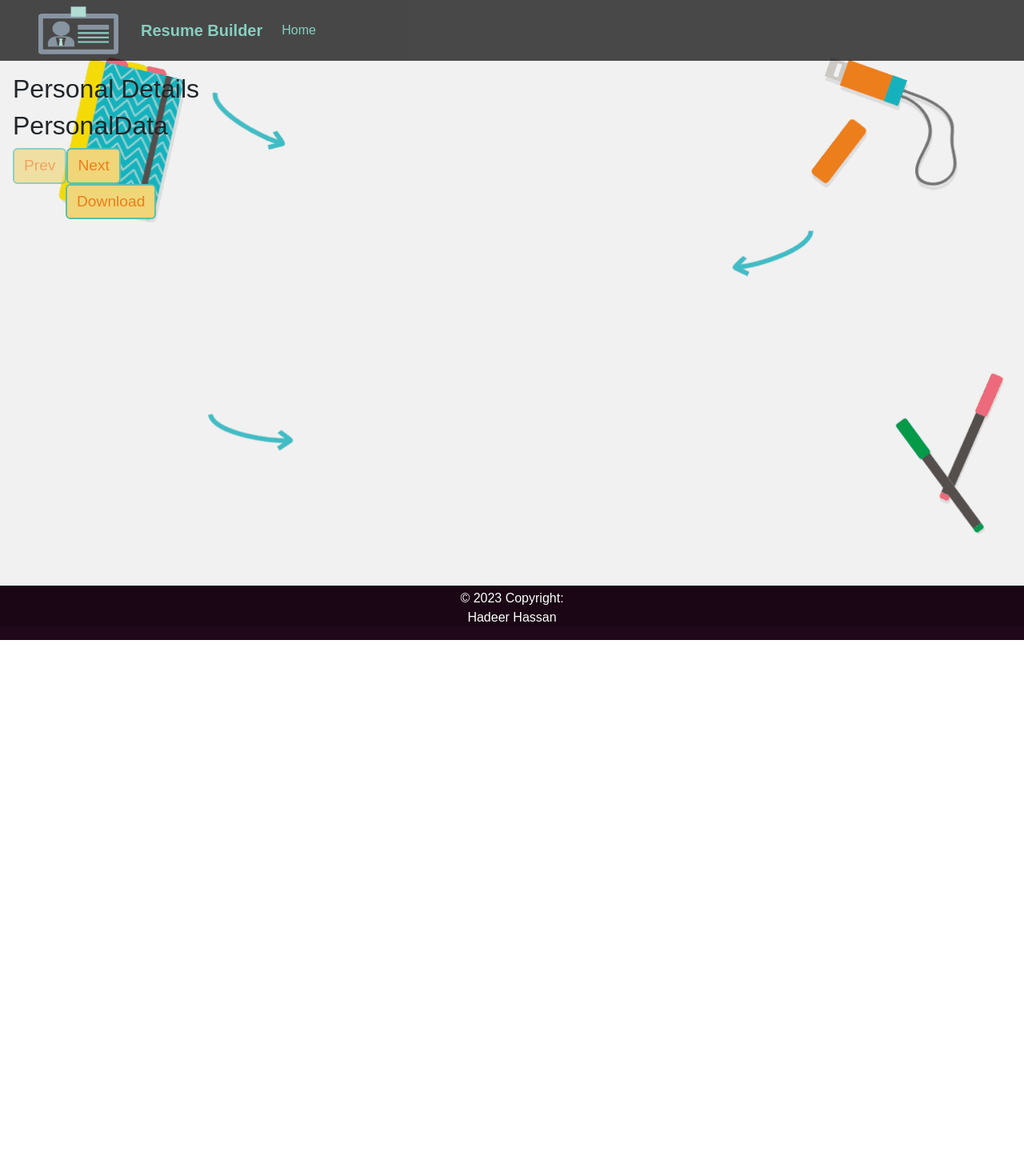
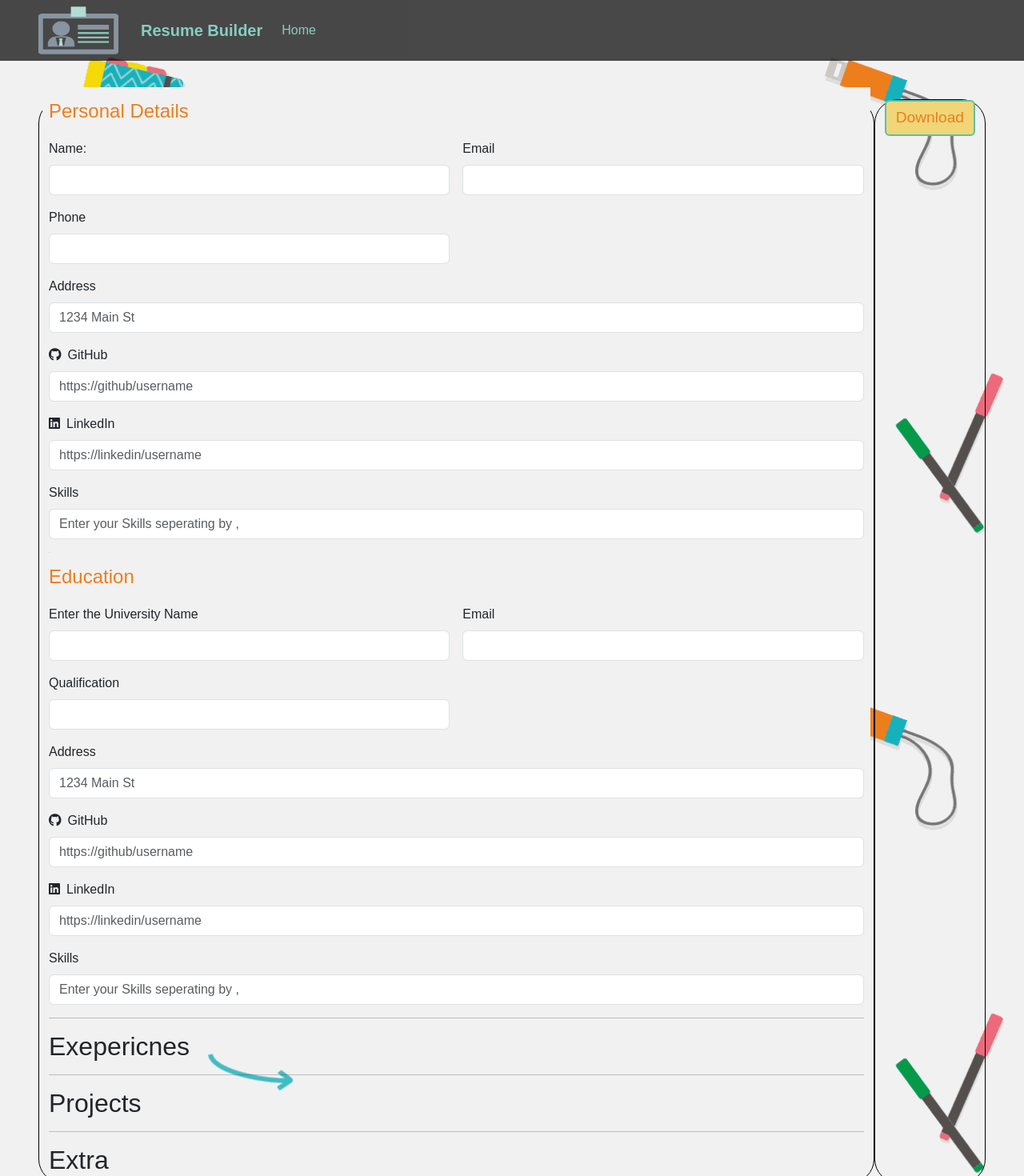
Before and after one commit to HadeerHassan28/Sync-resmueBuilder, a React (Vite) app in the folder frontEnd/: page /resume in a window 1280 px wide. Shown: the top 1470 px of the page at 80% size. Before the commit the page ends 800 px from the top, so only its background shows below. Built offline with nearby package versions, Linux system fonts and the light colour scheme; no server answers; a web font is replaced by a local one.

Commit message:
personal Info

```diff
--- a/frontEnd/src/component/AddInfo/AddInfo.jsx
+++ b/frontEnd/src/component/AddInfo/AddInfo.jsx
@@ -11,6 +11,7 @@ const AddInfo = () => {
     name: "",
     email: "",
     phone: "",
+    address: "",
     linkedin: "",
     github: "",
     skills: "",
@@ -43,45 +44,62 @@ const AddInfo = () => {
     extra_1: "",
     extra_2: "",
   });
-  const [page, setpage] = useState(0);
-  const FormTitle = [
-    "Personal Details",
-    "Education",
-    "Exepericnes",
-    "Projects",
-    "Extra",
-  ];
-  const pageDisplay = () => {
-    if (page === 0) return <PersonalData />;
-    else if (page === 1) return <Education />;
-    else if (page === 2) return <Exepericnes />;
-    else if (page === 3) return <Projects />;
-    else return <Extra />;
-  };
+  // const [page, setpage] = useState(0);
+  // const FormTitle = [
+  //   "Personal Details",
+  //   "Education",
+  //   "Exepericnes",
+  //   "Projects",
+  //   "Extra",
+  // ];
+  // const pageDisplay = () => {
+  //   if (page === 0)
+  //     return <PersonalData formData={formData} setFormData={setFormData} />;
+  //   else if (page === 1)
+  //     return <Education formData={formData} setFormData={setFormData} />;
+  //   else if (page === 2)
+  //     return <Exepericnes formData={formData} setFormData={setFormData} />;
+  //   else if (page === 3)
+  //     return <Projects formData={formData} setFormData={setFormData} />;
+  //   else return <Extra formData={formData} setFormData={setFormData} />;
+  // };
 
   return (
     <>
-      <div>
-        <h2>{FormTitle[page]}</h2>
-        <div>{pageDisplay()}</div>
+      {/* <div className="container ">
+        <h2 className="h2 title ">{FormTitle[page]}</h2>
+        <div className="px-5">{pageDisplay()}</div>
+        <div className="mt-2">
           <button
-          onClick={(cureentPage) => {
-            setpage(cureentPage - 1);
+            onClick={() => {
+              setpage(page - 1);
             }}
             disabled={page === 0}
-          className="btn"
+            className="btn p-2"
           >
-          Prev
+            <i class="fa-solid fa-arrow-left"></i>
           </button>
           <button
-          onClick={(cureentPage) => {
-            setpage(cureentPage + 1);
+            onClick={() => {
+              setpage(page + 1);
             }}
             disabled={page === 4}
-          className="btn"
+            className="btn p-2"
           >
-          Next
+            <i class="fa-solid fa-arrow-right"></i>
           </button>
+        </div>
+      </div> */}
+      <div className="container">
+        <PersonalData formData={formData} setFormData={setFormData} />
+        <hr className="hr" />
+        <Education formData={formData} setFormData={setFormData} />
+        <hr />
+        <Exepericnes formData={formData} setFormData={setFormData} />
+        <hr />
+        <Projects formData={formData} setFormData={setFormData} />
+        <hr />
+        <Extra formData={formData} setFormData={setFormData} />
       </div>
     </>
   );
--- a/frontEnd/src/component/DisplayInfo/DispkayInfo.jsx
+++ b/frontEnd/src/component/DisplayInfo/DispkayInfo.jsx
@@ -42,7 +42,7 @@ const DisplayInfo = () => {
   }, []);
   return (
     <>
-      <div className="container">
+      <div className="container mb-5">
         <div dangerouslySetInnerHTML={{ __html: htmlContent }} />
 
         <button onClick={generatePDF} className="btn">
--- a/frontEnd/src/component/Education/Education.jsx
+++ b/frontEnd/src/component/Education/Education.jsx
@@ -1,9 +1,133 @@
 import React from "react";
 import styles from "./Education.module.css";
-const Education = () => {
+const Education = ({ formData, setFormData }) => {
+  // edu1_school: "",
+  //   edu1_year: "",
+  //   edu1_qualification: "",
+  //   edu1_desc: "",
+  //   edu2_school: "",
+  //   edu2_year: "",
+  //   edu2_qualification: "",
+  //   edu2_desc: "",
   return (
     <>
-      <h2>Education</h2>
+      <form className="row g-3 imgHome">
+        <h4 className="title mb-1">Education</h4>
+        {/* edu1_school*/}
+        <div className="col-md-6">
+          <label for="edu1_school" className="form-label">
+            Enter the University Name
+          </label>
+          <input
+            type="text"
+            className="form-control"
+            id="edu1_school"
+            name="edu1_school"
+            value={formData.edu1_school}
+            onChange={(e) => {
+              setFormData({ ...formData, edu1_school: e.target.value });
+            }}
+          />
+        </div>
+        {/* edu1_year */}
+        <div className="col-md-6">
+          <label for="edu1_year" className="form-label">
+            Email
+          </label>
+          <input
+            type="email"
+            className="form-control"
+            id="edu1_year"
+            name="edu1_year"
+            value={formData.edu1_year}
+            onChange={(e) => {
+              setFormData({ ...formData, edu1_year: e.target.value });
+            }}
+          />
+        </div>
+        {/* edu1_qualification */}
+        <div className="col-md-6">
+          <label for="edu1_qualification" className="form-label">
+            Qualification
+          </label>
+          <input
+            type="text"
+            className="form-control"
+            id="edu1_qualification"
+            name="edu1_qualification"
+            value={formData.edu1_qualification}
+            onChange={(e) => {
+              setFormData({ ...formData, edu1_qualification: e.target.value });
+            }}
+          />
+        </div>
+        {/* address */}
+        <div className="col-12">
+          <label for="inputAddress" className="form-label">
+            Address
+          </label>
+          <input
+            type="text"
+            className="form-control"
+            id="inputAddress"
+            placeholder="1234 Main St"
+            value={formData.address}
+            onChange={(e) => {
+              setFormData({ ...formData, address: e.target.value });
+            }}
+          />
+        </div>
+        <div className="col-12">
+          <label for="github" className="form-label">
+            <i class="fa-brands fa-github me-2"></i>
+            GitHub
+          </label>
+          <input
+            type="text"
+            className="form-control"
+            id="github"
+            name="github"
+            placeholder="https://github/username"
+            value={formData.github}
+            onChange={(e) => {
+              setFormData({ ...formData, github: e.target.value });
+            }}
+          />
+        </div>
+        <div className="col-12">
+          <label for="linkedin" className="form-label">
+            <i class="fa-brands fa-linkedin me-2"></i>
+            LinkedIn
+          </label>
+          <input
+            type="text"
+            className="form-control"
+            id="linkedin"
+            name="linkedin"
+            placeholder="https://linkedin/username"
+            value={formData.linkedin}
+            onChange={(e) => {
+              setFormData({ ...formData, linkedin: e.target.value });
+            }}
+          />
+        </div>
+        <div className="col-12">
+          <label for="skills" className="form-label">
+            Skills
+          </label>
+          <input
+            type="text"
+            className="form-control"
+            id="skills"
+            name="skills"
+            placeholder="Enter your Skills seperating by , "
+            value={formData.skills}
+            onChange={(e) => {
+              setFormData({ ...formData, skills: e.target.value });
+            }}
+          />
+        </div>
+      </form>
     </>
   );
 };
--- a/frontEnd/src/component/Footer/Footer.jsx
+++ b/frontEnd/src/component/Footer/Footer.jsx
@@ -7,7 +7,7 @@ export default function App() {
       className="text-center text-white "
       style={{
         backgroundColor: "#21081a",
-        position: "fixed",
+
         bottom: 0,
         width: "100%",
       }}
--- a/frontEnd/src/component/Home/Home.jsx
+++ b/frontEnd/src/component/Home/Home.jsx
@@ -10,7 +10,7 @@ const Home = () => {
   };
   return (
     <>
-      <div className="container m-5 ps-5">
+      <div className="container m-5 ps-5 pb-5">
         <div className="row ">
           <div className="col-md-6 border">
             <img src={home} alt="Home Picture" className="imgHome mx-4" />
--- a/frontEnd/src/component/Layout/Layout.jsx
+++ b/frontEnd/src/component/Layout/Layout.jsx
@@ -8,9 +8,8 @@ const Layout = () => {
     <>
       <div className="d-flex flex-column ">
         <NavBar />
-        <div className="m-3 ">
-          <Outlet />
-        </div>
+
+        <Outlet />
 
         <Footer />
       </div>
--- a/frontEnd/src/component/PersonalData/PersonalData.jsx
+++ b/frontEnd/src/component/PersonalData/PersonalData.jsx
@@ -1,9 +1,132 @@
 import React from "react";
 import styles from "./PersonalData.module.css";
-const PersonalData = () => {
+const PersonalData = ({ formData, setFormData }) => {
+  //  name: "",
+  //   email: "",
+  //   phone: "",
+  //   address: "",
+  //   linkedin: "",
+  //   github: "",
+  //   skills: "",
   return (
     <>
-      <h2>PersonalData</h2>
+      <form className="row g-3 imgHome">
+        <h4 className="title mb-1">Personal Details</h4>
+        {/* name */}
+        <div className="col-md-6">
+          <label for="name" className="form-label">
+            Name:
+          </label>
+          <input
+            type="text"
+            className="form-control"
+            id="name"
+            name="name"
+            value={formData.name}
+            onChange={(e) => {
+              setFormData({ ...formData, name: e.target.value });
+            }}
+          />
+        </div>
+        {/* email */}
+        <div className="col-md-6">
+          <label for="email" className="form-label">
+            Email
+          </label>
+          <input
+            type="email"
+            className="form-control"
+            id="email"
+            name="email"
+            value={formData.email}
+            onChange={(e) => {
+              setFormData({ ...formData, email: e.target.value });
+            }}
+          />
+        </div>
+        {/* phone */}
+        <div className="col-md-6">
+          <label for="phone" className="form-label">
+            Phone
+          </label>
+          <input
+            type="tel"
+            className="form-control"
+            id="phone"
+            name="phone"
+            value={formData.phone}
+            onChange={(e) => {
+              setFormData({ ...formData, phone: e.target.value });
+            }}
+          />
+        </div>
+        {/* address */}
+        <div className="col-12">
+          <label for="inputAddress" className="form-label">
+            Address
+          </label>
+          <input
+            type="text"
+            className="form-control"
+            id="inputAddress"
+            placeholder="1234 Main St"
+            value={formData.address}
+            onChange={(e) => {
+              setFormData({ ...formData, address: e.target.value });
+            }}
+          />
+        </div>
+        <div className="col-12">
+          <label for="github" className="form-label">
+            <i class="fa-brands fa-github me-2"></i>
+            GitHub
+          </label>
+          <input
+            type="text"
+            className="form-control"
+            id="github"
+            name="github"
+            placeholder="https://github/username"
+            value={formData.github}
+            onChange={(e) => {
+              setFormData({ ...formData, github: e.target.value });
+            }}
+          />
+        </div>
+        <div className="col-12">
+          <label for="linkedin" className="form-label">
+            <i class="fa-brands fa-linkedin me-2"></i>
+            LinkedIn
+          </label>
+          <input
+            type="text"
+            className="form-control"
+            id="linkedin"
+            name="linkedin"
+            placeholder="https://linkedin/username"
+            value={formData.linkedin}
+            onChange={(e) => {
+              setFormData({ ...formData, linkedin: e.target.value });
+            }}
+          />
+        </div>
+        <div className="col-12">
+          <label for="skills" className="form-label">
+            Skills
+          </label>
+          <input
+            type="text"
+            className="form-control"
+            id="skills"
+            name="skills"
+            placeholder="Enter your Skills seperating by , "
+            value={formData.skills}
+            onChange={(e) => {
+              setFormData({ ...formData, skills: e.target.value });
+            }}
+          />
+        </div>
+      </form>
     </>
   );
 };
--- a/frontEnd/src/component/Resume/Resume.jsx
+++ b/frontEnd/src/component/Resume/Resume.jsx
@@ -6,8 +6,15 @@ import DisplayInfo from "../DisplayInfo/DispkayInfo";
 const Resume = () => {
   return (
     <>
-      <AddInfo />
-      <DisplayInfo />
+      <div className=" d-flex flex-row justify-content-between m-5">
+        <div className=" border ">
+          <AddInfo />
+        </div>
+
+        <div className=" border ">
+          <DisplayInfo />
+        </div>
+      </div>
     </>
   );
 };
--- a/frontEnd/src/index.css
+++ b/frontEnd/src/index.css
@@ -57,3 +57,7 @@ body {
     background-color: var(--text-color);
   }
 }
+.hr {
+  color: var(--light-color);
+  width: 2px;
+}
```
Also changed, not shown: 1 other file (tests, documents, lock files or other folders). Lines whose indentation alone changed are shown as unchanged.
